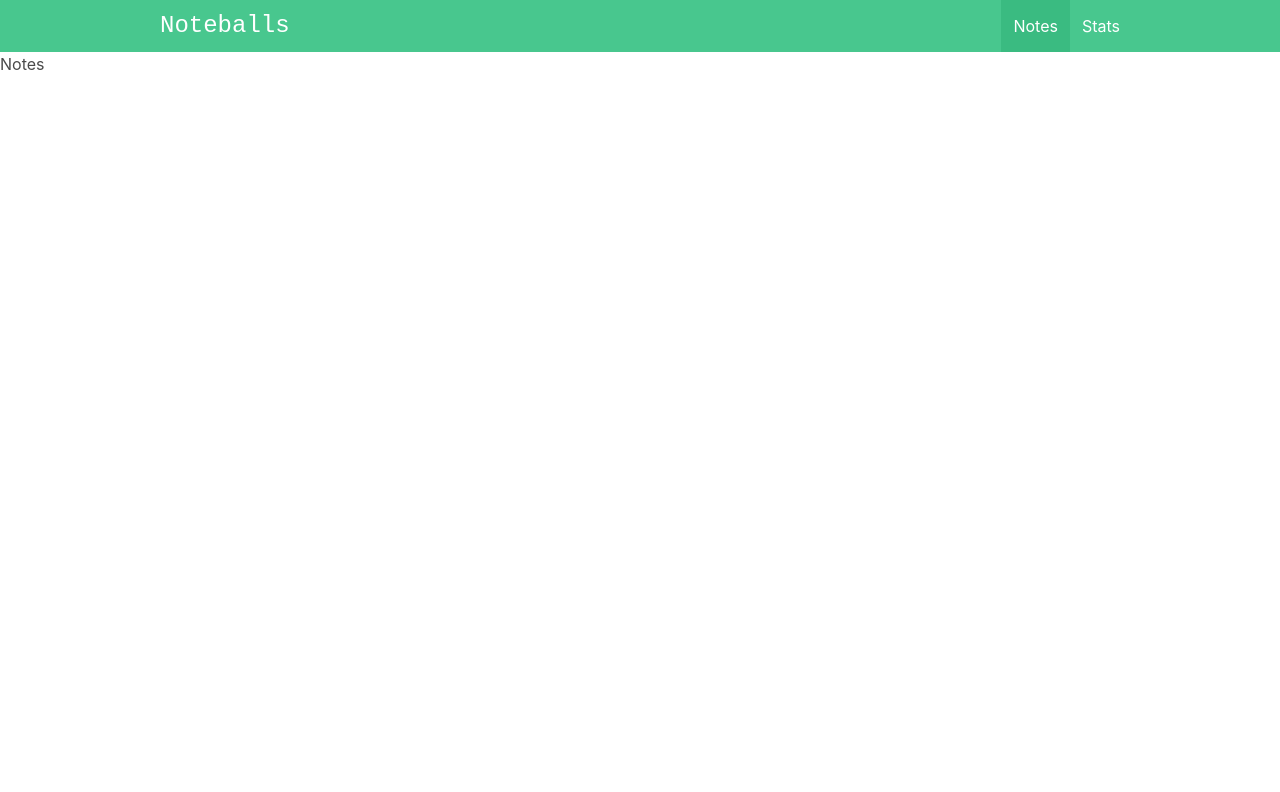
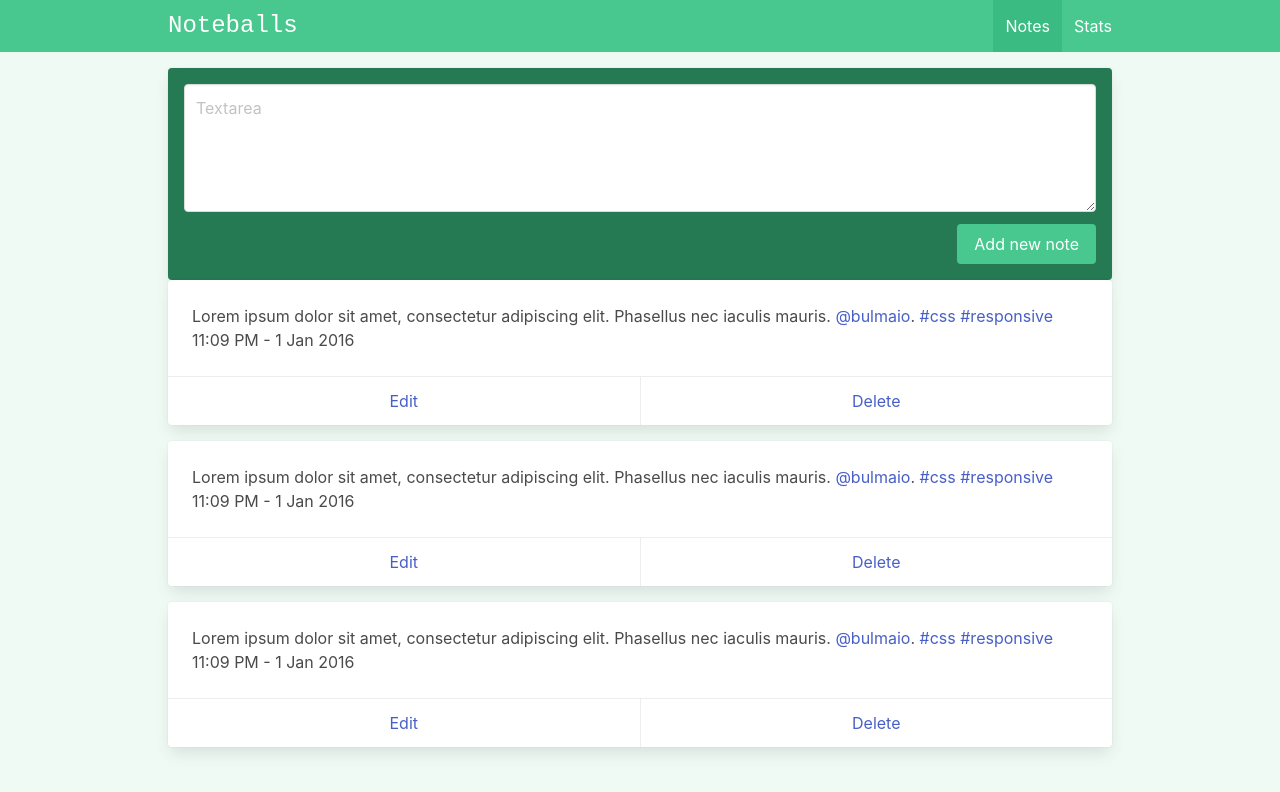
Before and after one commit to Ferperemero86/Noteballs, a Vue app: page / in a window 1280 px wide. Shown: the top 792 px of the page. Built offline with nearby package versions, Linux system fonts and the light colour scheme.

Commit message:
Add notes design

```diff
--- a/index.html
+++ b/index.html
@@ -1,5 +1,5 @@
 <!DOCTYPE html>
-<html lang="en">
+<html lang="en" class="has-background-success-light">
   <head>
     <meta charset="UTF-8" />
     <link rel="icon" href="/favicon.ico" />
--- a/src/App.vue
+++ b/src/App.vue
@@ -4,7 +4,9 @@ import NavBar from '@/components/Layout/NavBar.vue'
 
 <template>
   <NavBar />
-  <RouterView />
+  <div class="container is-max-desktop px-2 py-4">
+    <RouterView />
+  </div>
 </template>
 
 <style>
--- a/src/components/Layout/Navbar.vue
+++ b/src/components/Layout/Navbar.vue
@@ -6,7 +6,7 @@ const showMobileNav = ref(false)
 
 <template>
   <nav class="navbar is-success" role="navigation" aria-label="main navigation">
-    <div class="container is-max-desktop">
+    <div class="container is-max-desktop px-2">
       <div class="navbar-brand">
         <div class="navbar-item is-size-4 is-family-monospace">Noteballs</div>
 
--- a/src/views/ViewNotes.vue
+++ b/src/views/ViewNotes.vue
@@ -2,7 +2,34 @@
 
 <template>
   <div class="notes">
-    <h1>Notes</h1>
+    <div class="card has-background-success-dark p-4">
+      <div class="field">
+        <div class="control">
+          <textarea class="textarea" placeholder="Textarea"></textarea>
+        </div>
+      </div>
+
+      <div class="field is-grouped is-grouped-right">
+        <div class="control">
+          <button class="button is-link has-background-success">Add new note</button>
+        </div>
+      </div>
+    </div>
+
+    <div class="card mb-4" v-for="i in 3">
+      <div class="card-content">
+        <div class="content">
+          Lorem ipsum dolor sit amet, consectetur adipiscing elit. Phasellus nec iaculis mauris.
+          <a href="#">@bulmaio</a>. <a href="#">#css</a> <a href="#">#responsive</a>
+          <br />
+          <time datetime="2016-1-1">11:09 PM - 1 Jan 2016</time>
+        </div>
+      </div>
+      <footer class="card-footer">
+        <a href="#" class="card-footer-item">Edit</a>
+        <a href="#" class="card-footer-item">Delete</a>
+      </footer>
+    </div>
   </div>
 </template>
 
```
